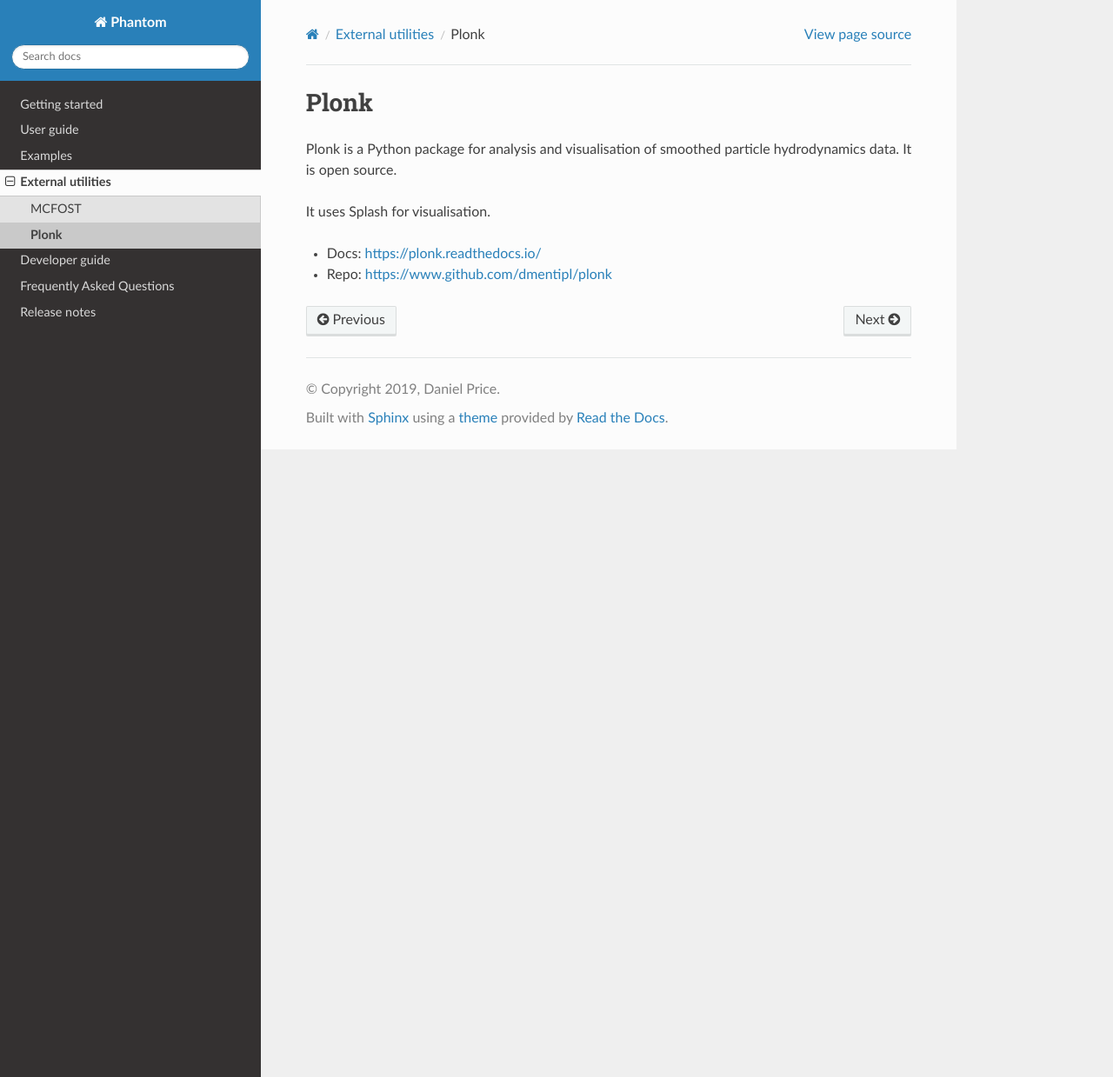
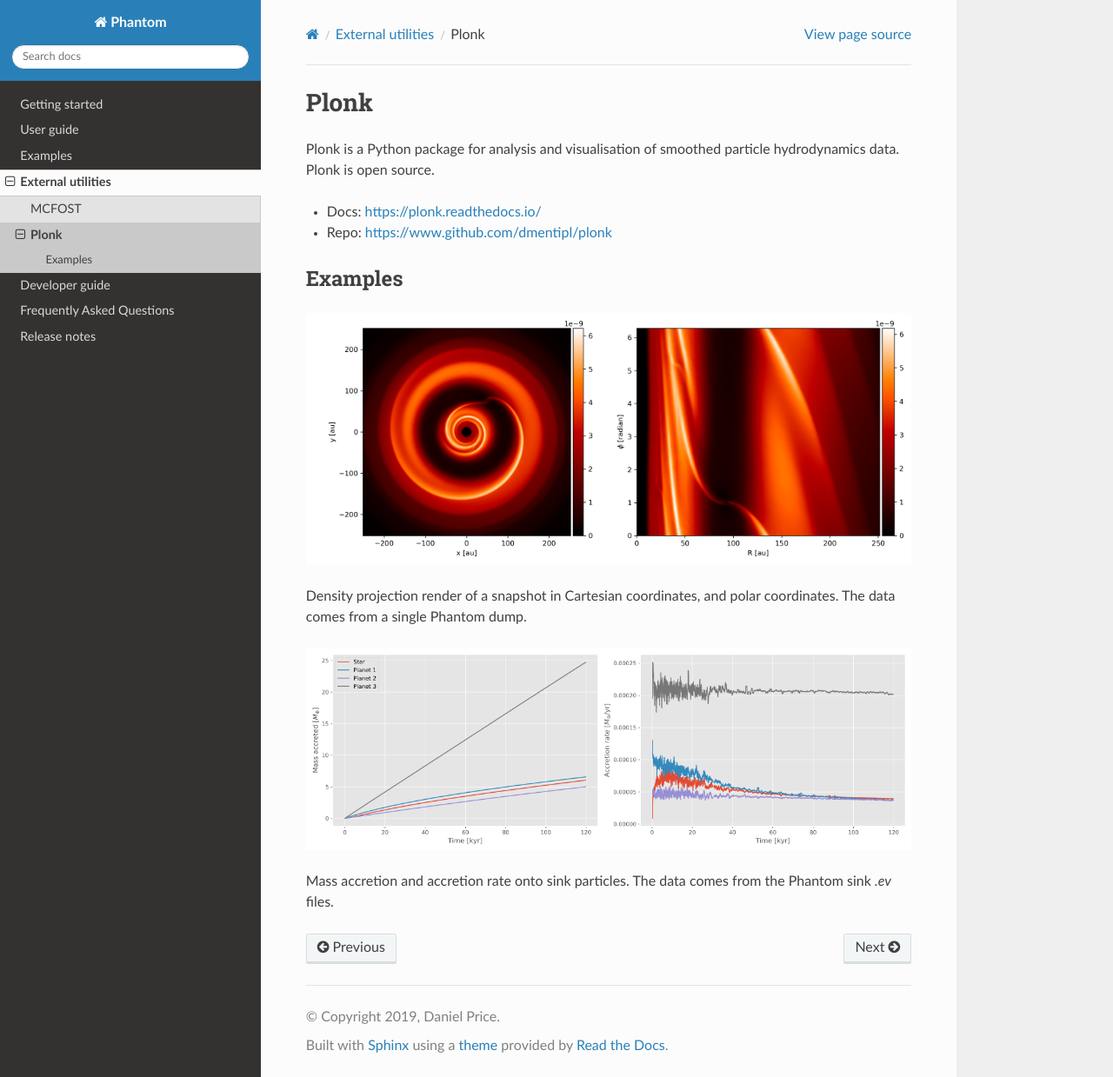
Before and after one commit to danieljprice/phantom, a Sphinx documentation site: the page built from docs/plonk.rst, in a window 1280 px wide and 1239 px high. Shown: the whole window at 87% size. Built offline with Sphinx 7.4.7 and the Read the Docs theme 2.0.0, drawn with Linux system fonts in a browser that asks for light colours; pages that are not in the unit, such as notebooks, are missing from menus.

Commit message:
Add to documentation

```diff
--- a/docs/index.rst
+++ b/docs/index.rst
@@ -9,6 +9,10 @@
 The Phantom SPH code, by Daniel Price.
 
 This code is designed to be an ultra-sleek, ultra-low-memory, code for high resolution SPH simulations.
+
+- Project homepage: http://phantomsph.bitbucket.io/
+- Code repository: https://bitbucket.org/danielprice/phantom/
+- Documentation: https://phantomsph.readthedocs.org/
 
 Contents
 --------
--- a/docs/plonk.rst
+++ b/docs/plonk.rst
@@ -1,9 +1,21 @@
 Plonk
 =====
 
-Plonk is a Python package for analysis and visualisation of smoothed particle hydrodynamics data. It is open source.
-
-It uses Splash for visualisation.
+Plonk is a Python package for analysis and visualisation of smoothed particle
+hydrodynamics data. Plonk is open source.
 
 - Docs: https://plonk.readthedocs.io/
 - Repo: https://www.github.com/dmentipl/plonk
+
+Examples
+--------
+
+.. figure:: _static/images/plonk_render.png
+
+Density projection render of a snapshot in Cartesian coordinates, and polar
+coordinates. The data comes from a single Phantom dump.
+
+.. figure:: _static/images/plonk_accretion.png
+
+Mass accretion and accretion rate onto sink particles. The data comes from the
+Phantom sink `.ev` files.
```
Also changed, not shown: docs/_static/images/plonk_accretion.png (added), docs/_static/images/plonk_render.png (added).
